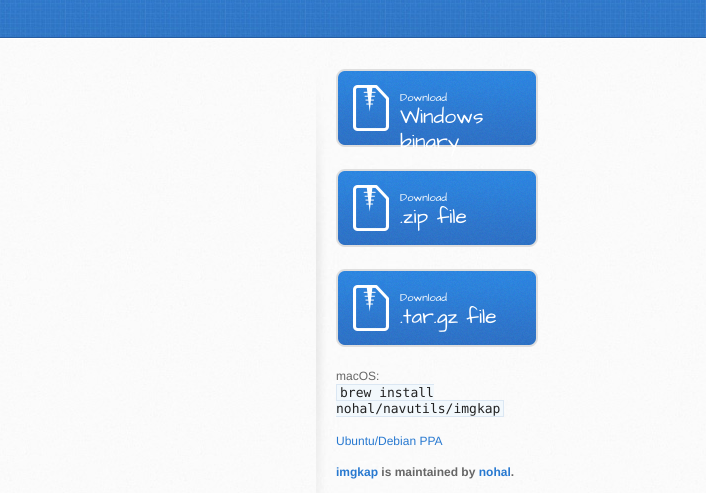
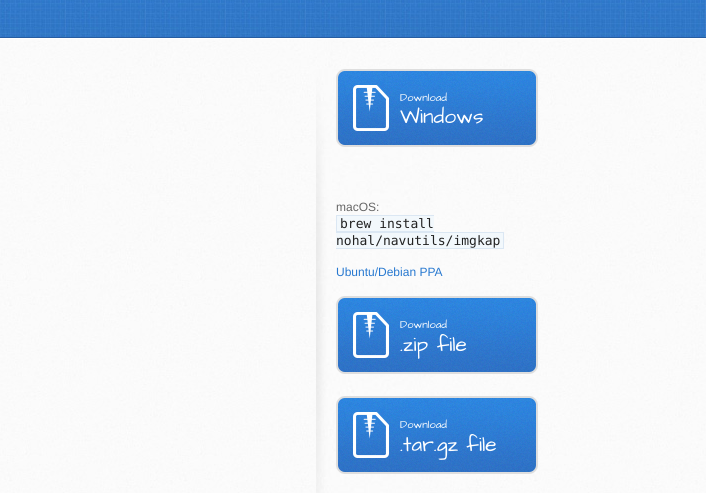
Before and after one commit to nohal/imgkap, a plain HTML site: page index.html in a window 1280 px wide. Shown: the part 197-690 px from the top of the page, 574-1280 px from the left. Drawn offline with Linux system fonts and the light colour scheme.

Commit message:
improve the homepage

```diff
--- a/index.html
+++ b/index.html
@@ -102,8 +102,10 @@ Options :
         <aside id="sidebar">
           <a href="https://github.com/nohal/imgkap/releases/download/v1.15/imgkap-1.15-win32.7z" class="button">
             <small>Download</small>
-              Windows binary
-          </a>
+              Windows
+          </a><br/><br/>
+          macOS:<br/><code>brew install nohal/navutils/imgkap</code><br/><br/>
+          <a href="https://launchpad.net/%7Enohal/+archive/ubuntu/opencpn">Ubuntu/Debian PPA</a><br/><br/>
           <a href="https://github.com/nohal/imgkap/zipball/master" class="button">
             <small>Download</small>
             .zip file
@@ -112,9 +114,6 @@ Options :
             <small>Download</small>
             .tar.gz file
           </a>
-
-          macOS:<br/><code>brew install nohal/navutils/imgkap</code><br/><br/>
-          <a href="https://launchpad.net/%7Enohal/+archive/ubuntu/opencpn">Ubuntu/Debian PPA</a><br/><br/>
 
           <p class="repo-owner"><a href="https://github.com/nohal/imgkap">imgkap</a> is maintained by <a href="https://github.com/nohal">nohal</a>.</p>
 
```
